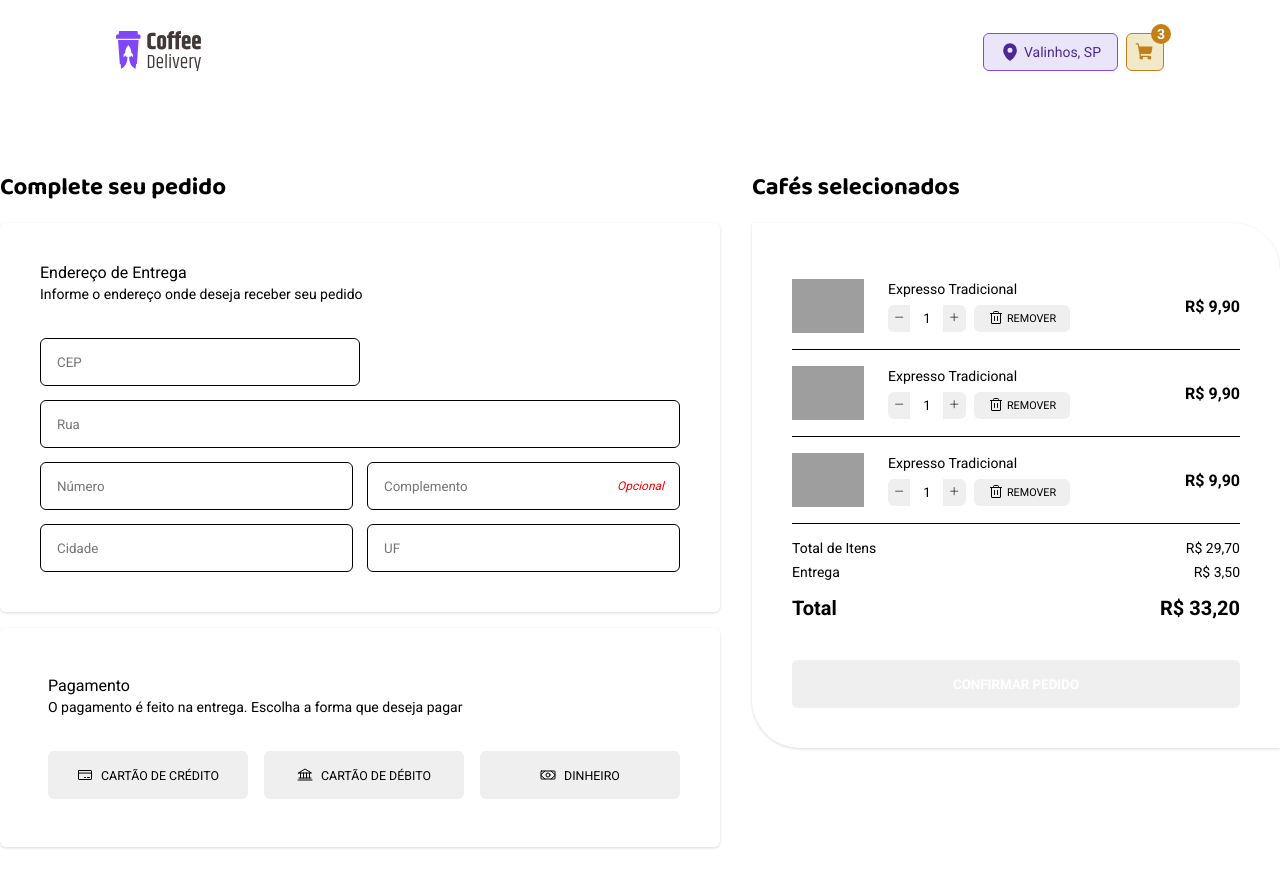
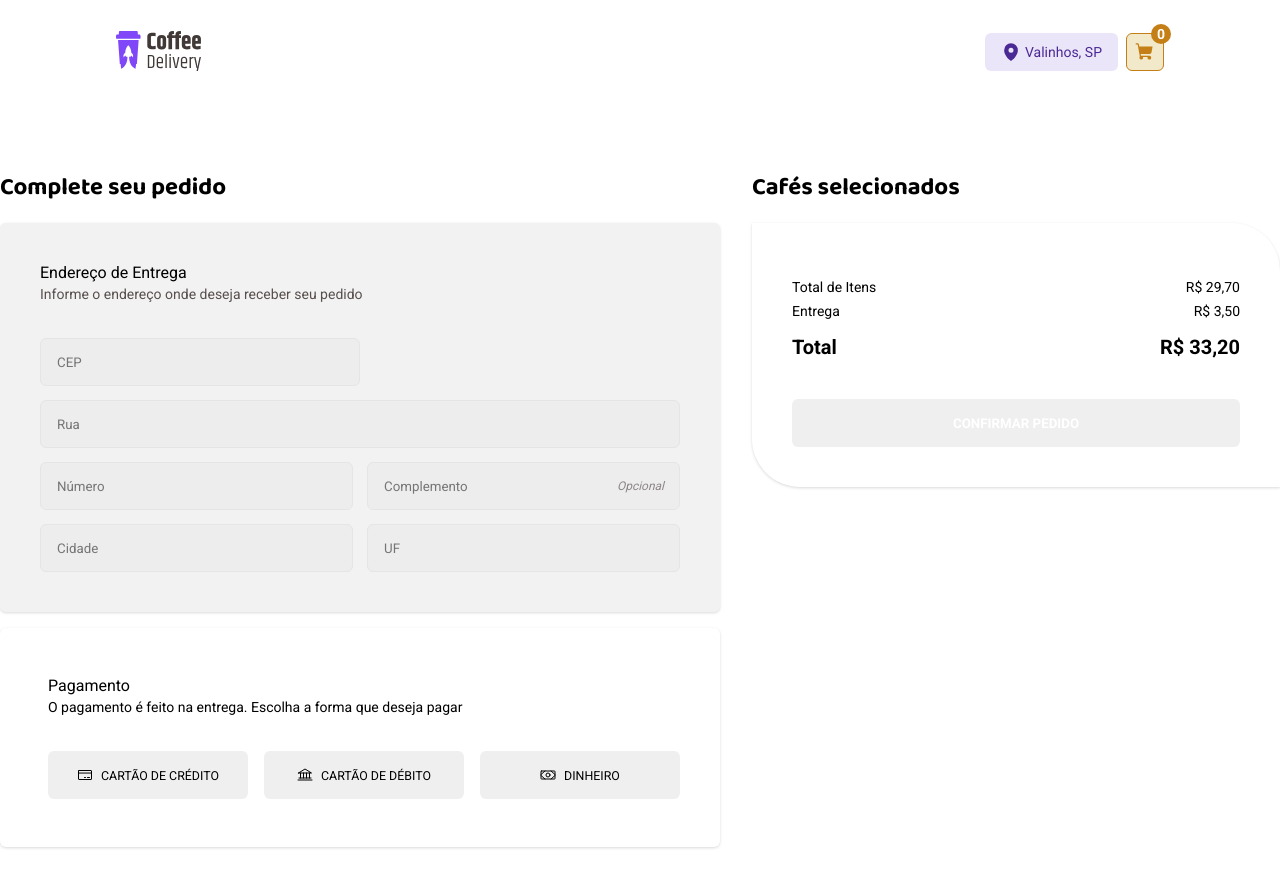
Before and after one commit to gabrielviol/coffee-delivery, a React (Vite) app in the folder coffee-delivery/: page /checkout in a window 1280 px wide. Shown: the top 888 px of the page. Built offline with nearby package versions, Linux system fonts and the light colour scheme; grey boxes are pictures that could not be loaded.

Commit message:
Adicionando items do carrinho na page checkout

```diff
--- a/coffee-delivery/package.json
+++ b/coffee-delivery/package.json
@@ -9,6 +9,8 @@
     "preview": "vite preview"
   },
   "dependencies": {
+    "format": "^0.2.2",
+    "format-price": "^0.0.2",
     "phosphor-react": "^1.4.1",
     "react": "^18.2.0",
     "react-dom": "^18.2.0",
--- a/coffee-delivery/src/components/Header/index.tsx
+++ b/coffee-delivery/src/components/Header/index.tsx
@@ -5,8 +5,13 @@ import { ShoppingCart, MapPin } from 'phosphor-react'
 import logoCoffee  from '../../assets/logoCoffee.svg'
 
 import { Counter, HeaderContainer, Link, SideRight } from './styles'
+import { useCart } from '../../hooks/useCart';
+import { useContext } from 'react';
 
 export function Header() {
+
+    const { items } = useContext(useCart);
+    const cartSize = items.length
 
     return(
         <HeaderContainer>
@@ -20,7 +25,7 @@ export function Header() {
                     <span>Valinhos, SP</span>
                 </div>
                 <Link to="/checkout">
-                    <Counter>3</Counter>
+                    <Counter>{cartSize}</Counter>
                     <ShoppingCart size={20} weight='fill'/>
                 </Link>
             </SideRight>
--- a/coffee-delivery/src/components/Header/styles.ts
+++ b/coffee-delivery/src/components/Header/styles.ts
@@ -23,7 +23,6 @@ export const SideRight = styled.div`
       gap: 0.25rem;
       background: ${(props) => props.theme['purple-light']};
       color: ${(props) => props.theme['purple-dark']};
-      border: 1px solid ${(props) => props.theme['purple']};
       cursor: default;
     }
 
--- a/coffee-delivery/src/hooks/useCart.tsx
+++ b/coffee-delivery/src/hooks/useCart.tsx
@@ -5,8 +5,7 @@ interface CartContextProviderProps {
   children: ReactNode;
 }
 
-export interface UpdateCartItem {
-  id: number,
+export interface UpdateCartItem extends CoffeeType{
   amount: number
 }
 
--- a/coffee-delivery/src/pages/Checkout/components/Address/styles.ts
+++ b/coffee-delivery/src/pages/Checkout/components/Address/styles.ts
@@ -6,7 +6,7 @@ export const AddressContainer = styled.div`
 `
 export const AddressContent = styled.div`
   font-family: 'Roboto', sans-serif;
-  background-color: ${props => props.theme.grey_200};
+  background-color: ${(props) => props.theme['base-card']};
   display: flex;
   flex-direction: column;
   border-radius: 6px;
@@ -15,12 +15,12 @@ export const AddressContent = styled.div`
   padding: 2.5rem;
   box-sizing: border-box;
   svg {
-    color: ${props => props.theme.yellow_700};
+    color: ${(props) => props.theme['yellow-dark']};
     margin-right: 1rem;
   }
   span {
     font-size: 0.875rem;
-    color: ${props => props.theme.grey_700};
+    color: ${(props) => props.theme['base-text']};
     line-height: 1.5rem;
   }
 `
@@ -34,13 +34,13 @@ export const AddressForm = styled.form`
   input {
     height: 3rem;
     padding: 0 1rem;
-    background-color: ${props => props.theme.grey_300};
-    border: 1px solid ${props => props.theme.grey_400};
+    background-color: ${(props) => props.theme['base-input']};
+    border: 1px solid ${(props) => props.theme['base-button']};
     border-radius: 6px;
     outline: none;
     &:focus {
       transition: border 0.3s;
-      border: 1px solid ${props => props.theme.yellow_500};
+      border: 1px solid ${(props) => props.theme['yellow']};
     }
   }
 `
@@ -59,7 +59,7 @@ export const AddressFormGroup = styled.div`
     right: 0;
     margin-right: 1rem;
     font-size: 0.75rem;
-    color: ${props => props.theme.grey_600};
+    color: ${(props) => props.theme['base-label']};
     font-style: italic;
   }
 `
--- a/coffee-delivery/src/pages/Checkout/components/CoffeSummaryItem/index.tsx
+++ b/coffee-delivery/src/pages/Checkout/components/CoffeSummaryItem/index.tsx
@@ -1,4 +1,8 @@
-import { Minus, Plus , Trash} from "phosphor-react";
+import { Minus, Plus, Trash } from "phosphor-react";
+import { useContext } from "react";
+import { formatPrice } from '../../../../util/format';
+import { useCart } from "../../../../hooks/useCart";
+import { CoffeeItemProps } from "../../../Home/components/CoffeeItem";
 
 import {
   CoffeeItemContainer,
@@ -13,13 +17,19 @@ import {
 } from "./styles";
 
 export function CoffeeSummaryItem() {
+
+  const { items } = useContext(useCart);
+
+
   return (
-    <CoffeeItemContainer>
-      <Icon>
-        <img src={`./images/coffees/expresso-tradicional.svg`} alt="Coffee" />
+    <>
+      {items.map(item => (
+        <CoffeeItemContainer>
+        <Icon key={item.id}>
+        <img src={`./images/${item.image}.svg`} alt="Coffee" />
       </Icon>
       <Summary>
-        <p>Expresso Tradicional</p>
+        <p>{item.title}</p>
         <SummaryOptions>
 
           <InputNumber>
@@ -48,8 +58,10 @@ export function CoffeeSummaryItem() {
         </SummaryOptions>
       </Summary>
       <Price>
-        R$ 9,90
+        {item.price}
       </Price>
-    </CoffeeItemContainer>
+      </CoffeeItemContainer>
+      ))}
+    </>
   );
 }
--- a/coffee-delivery/src/pages/Checkout/components/CoffeSummaryItem/styles.ts
+++ b/coffee-delivery/src/pages/Checkout/components/CoffeSummaryItem/styles.ts
@@ -5,7 +5,7 @@ export const CoffeeItemContainer = styled.div`
   display: flex;
   flex: 1;
   padding: 1rem 0;
-  border-bottom: 1px solid ${props => props.theme.grey_500};
+  border-bottom: 1px solid ${(props) => props.theme['base-hover']};
 `
 
 export const Icon = styled.div`
@@ -25,7 +25,7 @@ export const Summary = styled.div`
   gap:  0.5rem;
   padding: 0 1.5rem;
   font-size: 0.875rem;
-  color: ${props => props.theme.grey_800};
+  color: ${(props) => props.theme['base-subtitle']};
  `;
 
 export const Price = styled.div`
@@ -46,8 +46,8 @@ export const InputNumber = styled.div`
     border: none;
     text-align: center;
     outline: none;
-    background-color: ${props => props.theme.grey_400};
-    color: ${props => props.theme.purple_700};
+    background-color: ${(props) => props.theme['base-button']};
+    color: ${(props) => props.theme['purple-dark']};
     pointer-events:none;
     height: 100%;
     &::-webkit-inner-spin-button,
@@ -59,17 +59,17 @@ export const InputNumber = styled.div`
 
 export const BaseInputNumberButtons = styled.button`
   padding: 6px;
-  background-color: ${props => props.theme.grey_400};
+  background-color: ${(props) => props.theme['base-button']};
   outline: none;
   border: none;
   cursor: pointer;
   svg {
-    color: ${props => props.theme.grey_800};
+    color: ${(props) => props.theme['base-subtitle']};
     font-size: 0.65rem;
   }
   &:hover {
     svg {
-      color: ${props => props.theme.purple_700};
+      color: ${(props) => props.theme['purple-dark']};
     }
   }
 `
@@ -85,7 +85,7 @@ export const ButtonIncrease = styled(BaseInputNumberButtons)`
 `
 export const RemoveButton = styled.button`
   padding: 0 0.875rem;
-  background-color: ${props => props.theme.grey_400};
+  background-color: ${(props) => props.theme['base-button']};
   outline: none;
   border: none;
   display: flex;
@@ -95,9 +95,9 @@ export const RemoveButton = styled.button`
   border-radius: 6px;
   text-transform: uppercase;
   font-size: 0.675rem;
-  color: ${props => props.theme.grey_800};
+  color: ${(props) => props.theme['base-subtitle']};
   svg {
     font-size: 1rem;
-    color: ${props => props.theme.purple_500};
+    color: ${(props) => props.theme['purple']};
   }
 `
--- a/coffee-delivery/src/pages/Checkout/components/Summary/index.tsx
+++ b/coffee-delivery/src/pages/Checkout/components/Summary/index.tsx
@@ -1,3 +1,7 @@
+import { useContext } from "react";
+import { UpdateCartItem, useCart } from "../../../../hooks/useCart";
+
+import { CoffeeItemProps } from "../../../Home/components/CoffeeItem";
 import { CoffeeSummaryItem } from "../CoffeSummaryItem";
 
 import {
@@ -7,15 +11,17 @@ import {
   } from "./styles";
 
 
-  export function Summary(){
+  export function Summary({ coffee } : CoffeeItemProps){
+
+
     return (
       <SummaryContainer>
         <h1>Cafés selecionados</h1>
 
        <SummaryContent>
-          <CoffeeSummaryItem />
-          <CoffeeSummaryItem />
-          <CoffeeSummaryItem />
+
+          <CoffeeSummaryItem  />
+
 
           <SummaryTotal>
             <div>
--- a/coffee-delivery/src/pages/Home/components/CoffeeItem/index.tsx
+++ b/coffee-delivery/src/pages/Home/components/CoffeeItem/index.tsx
@@ -1,5 +1,5 @@
 import { useContext, useState } from "react";
-import { useCart } from "../../../../hooks/useCart";
+import { UpdateCartItem, useCart } from "../../../../hooks/useCart";
 import { Minus, Plus, ShoppingCart } from "phosphor-react";
 import { CoffeeType } from "../../../../coffees";
 
@@ -15,11 +15,11 @@ import {
     Title
   } from "./styles";
 
-interface CoffeeItemProps {
+export interface CoffeeItemProps {
   coffee: CoffeeType
 }
 
-export function CoffeeItem({ coffee }: CoffeeItemProps) {
+export function CoffeeItem({ coffee } : CoffeeItemProps) {
 
   const cart = useContext(useCart);
   const [amount, setAmount] = useState(1);
@@ -35,6 +35,11 @@ export function CoffeeItem({ coffee }: CoffeeItemProps) {
   function handleAddToCart(){
     cart.addItem({
       id: coffee.id,
+      description: coffee.description,
+      image: coffee.image,
+      label: coffee.label,
+      price: coffee.price,
+      title: coffee.title,
       amount
     });
     setAmount(1)
--- a/coffee-delivery/src/styles/themes/default.ts
+++ b/coffee-delivery/src/styles/themes/default.ts
@@ -1,21 +1,21 @@
 export const defaultTheme = {
-    'background': '#FAFAFA',
-    'white': '#FFFFFF',
+    'background': '#FAFAFA',  // grey_100: '#FAFAFA',
+    'white': '#FFFFFF', // white: '#FFFFFF',
 
-    'base-title':'#272221',
-    'base-subtitle':'#403937',
-    'base-text':'#574F4D',
-    'base-label':'#8D8686',
-    'base-hover':'#D7D5D5',
-    'base-button':'#E6E5E5',
-    'base-input':'#EDEDED',
-    'base-card':'#F3F2F2',
+    'base-title':'#272221', // grey_900: '#272221'
+    'base-subtitle':'#403937', // grey_800: '#403937',
+    'base-text':'#574F4D', // grey_700: '#574F4D',
+    'base-label':'#8D8686', // grey_600: '#8D8686',
+    'base-hover':'#D7D5D5', // grey_500: '#D7D5D5',
+    'base-button':'#E6E5E5', // grey_400: '#E8E5E5',
+    'base-input':'#EDEDED', // grey_300: '#EDEDED',
+    'base-card':'#F3F2F2', // grey_200: '#F3F2F2',
 
-    'yellow-dark': '#C47F17',
-    'yellow': '#DBAC2C',
-    'yellow-light': '#F1E9C9',
+    'yellow-dark': '#C47F17', // yellow_700: '#C47F17',
+    'yellow': '#DBAC2C', // yellow_500: '#DBAC2C',
+    'yellow-light': '#F1E9C9', // yellow_300: '#F1E9C9',
 
-    'purple-dark': '#4B2995',
-    'purple': '#8047F8',
-    'purple-light': '#EBE5F9',
+    'purple-dark': '#4B2995', // purple_700: '#4B2995',
+    'purple': '#8047F8', // purple_500: '#8047F8',
+    'purple-light': '#EBE5F9', // purple_300: '#EBE5F9',
   }
--- /dev/null
+++ b/coffee-delivery/src/util/format.ts
@@ -0,0 +1,4 @@
+export const { format: formatPrice } = new Intl.NumberFormat('pt-br', {
+  style: 'currency',
+  currency: 'BRL',
+});
```
Also changed, not shown: 1 other file (tests, documents, lock files or other folders).
